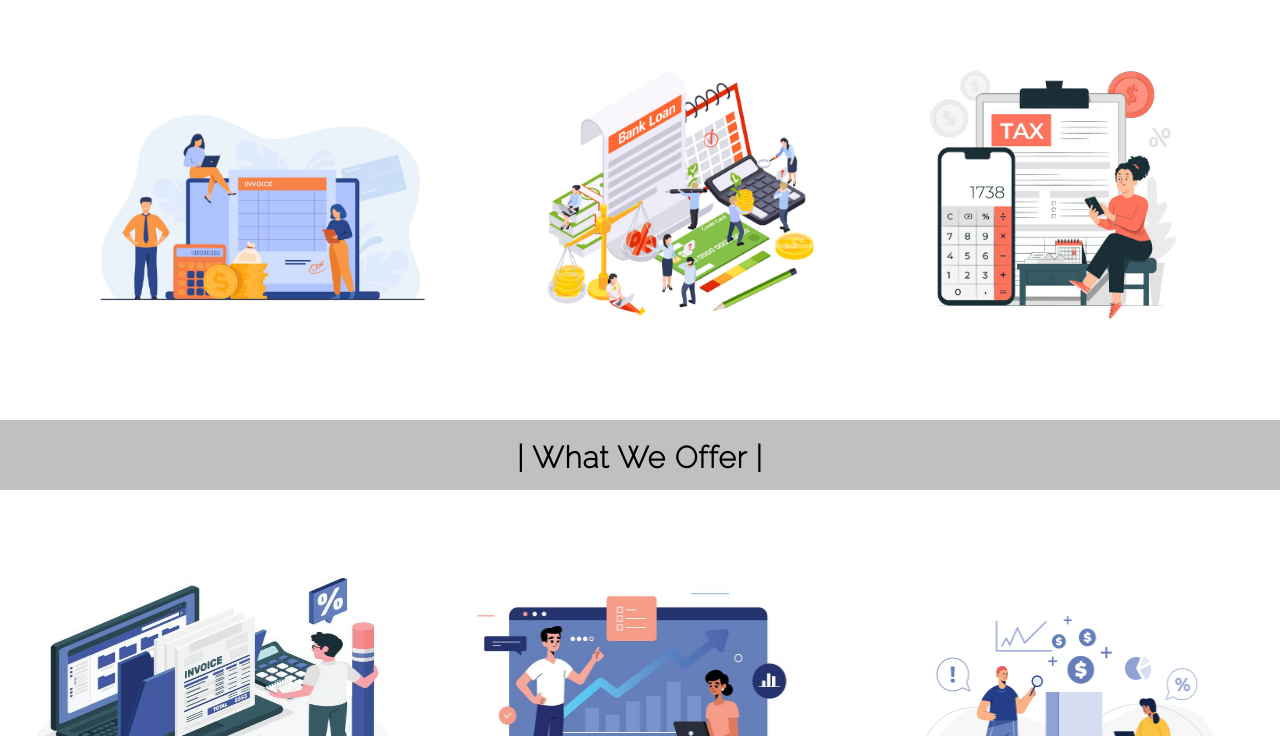
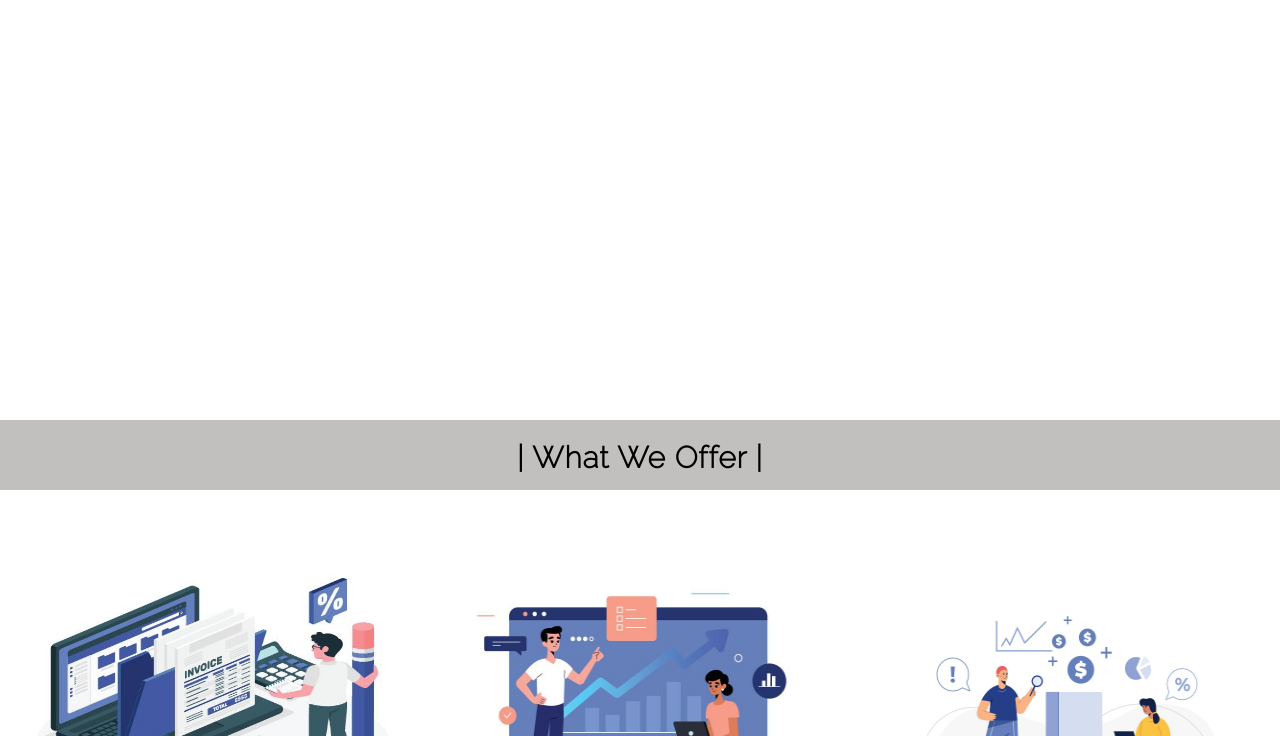
Before and after one commit to SamarthMotka/SCSfinal, a plain HTML site: page index.html in a window 1280 px wide. Shown: the part 660-1396 px from the top of the page. Drawn offline with nearby package versions, Linux system fonts and the light colour scheme.

Commit message:
Update index.css

```diff
--- a/index.css
+++ b/index.css
@@ -607,7 +607,6 @@ footer{
     background-color: white;
     height: 125vh;
     margin-top: 0;
-    background-image: url('2.png');
     background-size: contain;
     background-repeat: no-repeat;
     justify-content: center;
```
